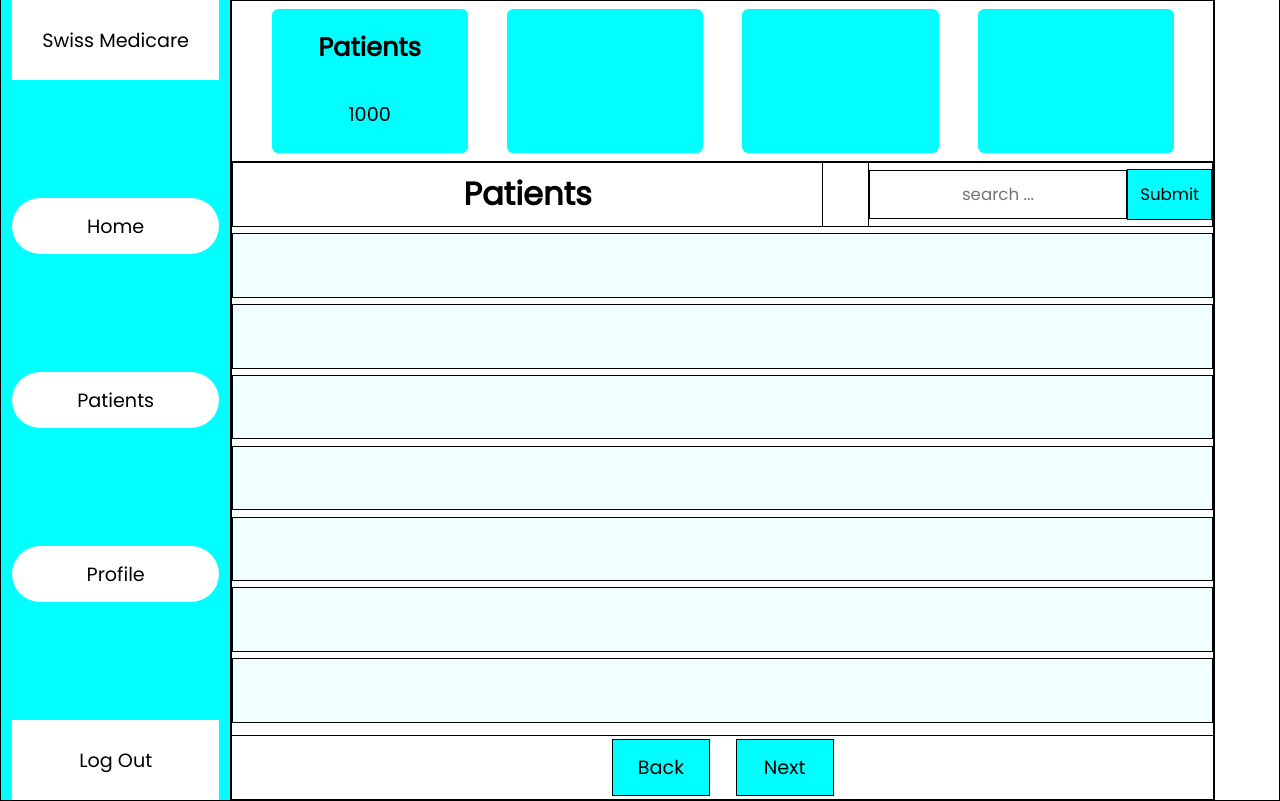
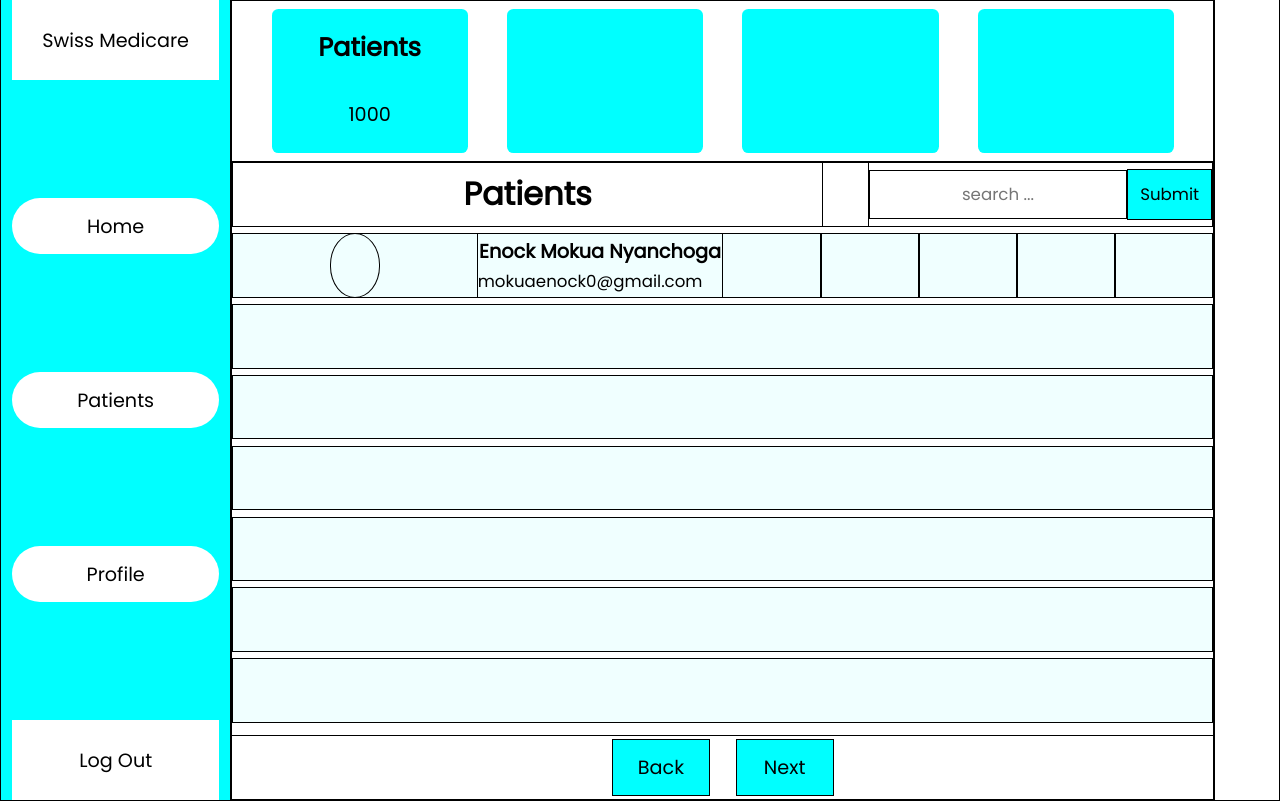
Before and after one commit to MokuaEnock/swiss, a React (Create React App) app: page /doctor in a window 1280 px wide. Built offline with nearby package versions, Linux system fonts and the light colour scheme.

Commit message:
style images and contact details

```diff
--- a/src/App.css
+++ b/src/App.css
@@ -185,6 +185,40 @@ input:focus {
   height: 12.3%;
   margin-top: 0.5vw;
   margin-bottom: 0.5vw;
+  display: flex;
+  flex-direction: row;
+  align-items: center;
+  justify-content: space-evenly;
+}
+
+.doctor-patient > * {
+  border: thin solid black;
+  height: 100%;
+}
+
+.doctor-item-image {
+  width: 5%;
+  border-radius: 50%;
+}
+
+.doctor-item-contact {
+  width: 25%;
+  display: flex;
+  flex-direction: column;
+  align-items: center;
+  justify-content: space-evenly;
+}
+
+.doctor-item-contact h3 {
+  text-align: left;
+  width: 100%;
+  font-size: 1vw;
+}
+
+.doctor-item-contact p {
+  text-align: left;
+  width: 100%;
+  font-size: 1.3vw;
 }
 
 #doctor-list-footer {
--- a/src/pages/doctor.js
+++ b/src/pages/doctor.js
@@ -32,12 +32,16 @@ export default function Doctor() {
           <ul className="doctor-list">
             <li className="doctor-patient">
               <span className="doctor-item-image"></span>
-              <span className="doctor-item-contact"></span>
+              <span className="doctor-item-contact">
+                <h4>Enock Mokua Nyanchoga</h4>
+                <p>mokuaenock0@gmail.com</p>
+              </span>
               <span className="doctor-item-age"></span>
               <span className="doctor-item-sex"></span>
               <span className="doctor-item-type"></span>
               <span className="doctor-item-disease"></span>
             </li>
+
             <li className="doctor-patient"></li>
             <li className="doctor-patient"></li>
             <li className="doctor-patient"></li>
```
